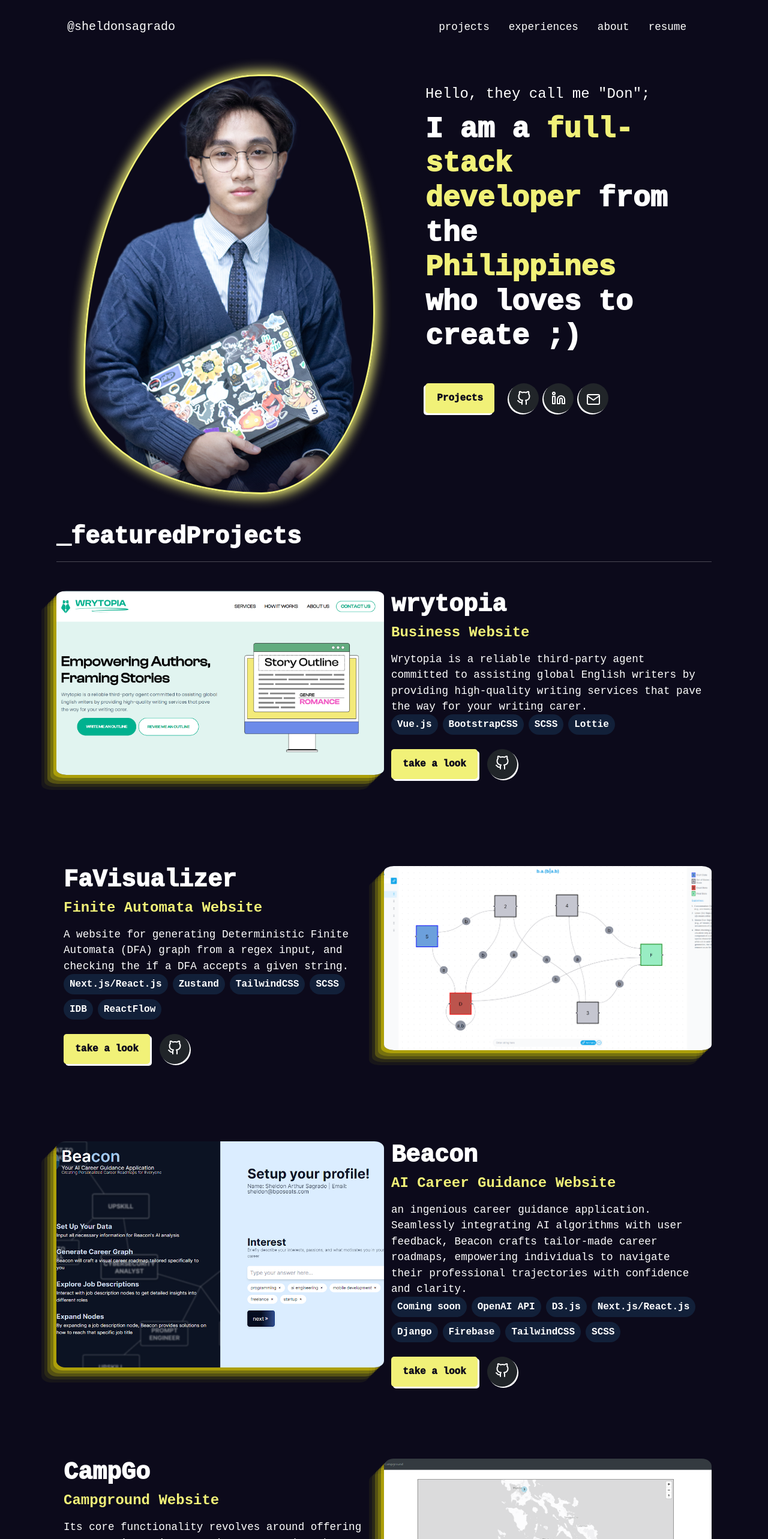
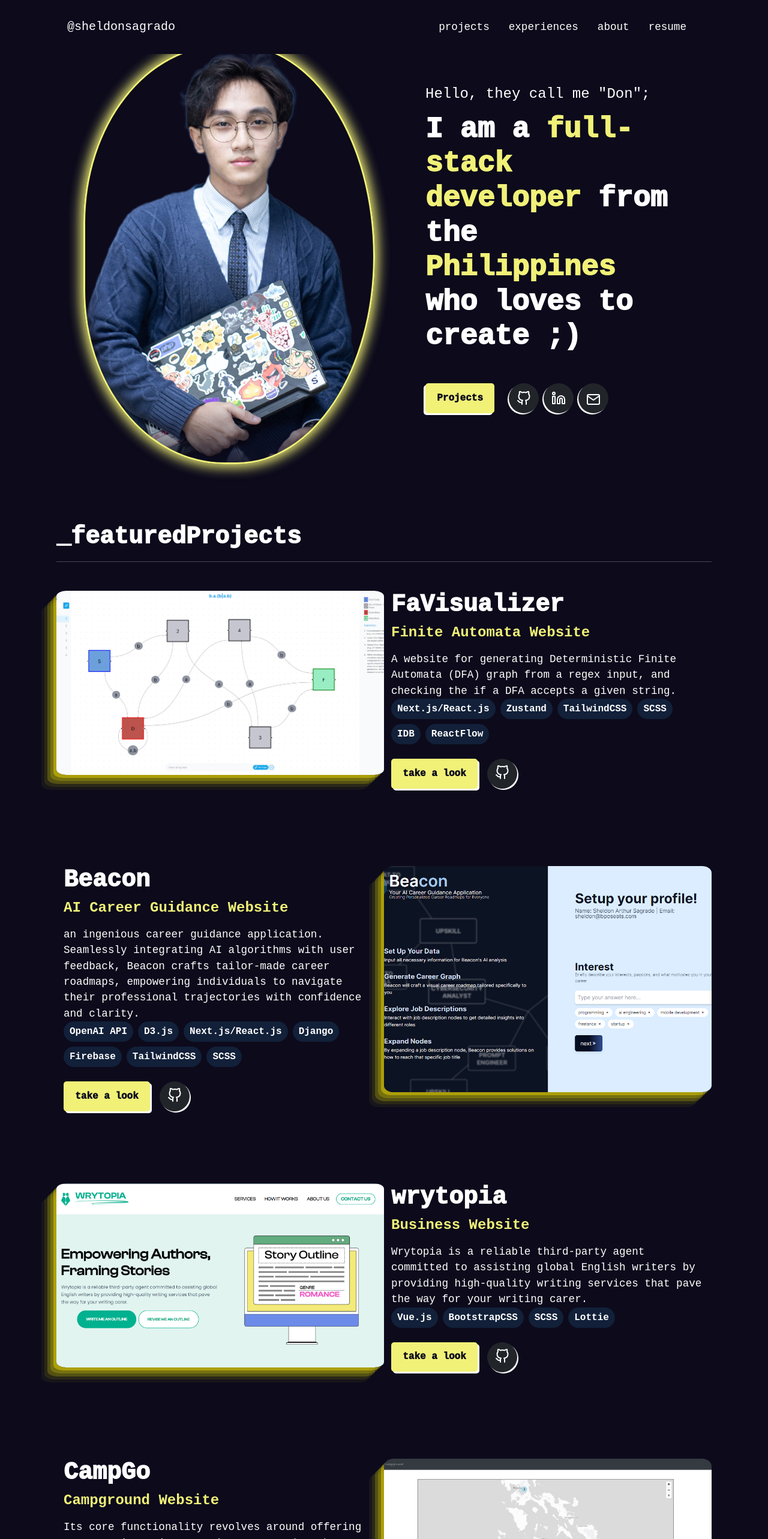
Before and after one commit to cup-noodlehS/portfolio-v2, a Vue app: page / in a window 1280 px wide. Shown: the top 2566 px of the page at 60% size. Built offline with nearby package versions, Linux system fonts and the light colour scheme.

Commit message:
reduce animation speed and change position

```diff
--- a/src/components/index/cover.vue
+++ b/src/components/index/cover.vue
@@ -1,6 +1,6 @@
 <template>
   <div id="home" class="home row justify-content-center align-items-center">
-    <div class="col-6 align-self-end d-none d-lg-block">
+    <div class="col-6 d-none d-lg-block">
       <img ref="meImg" src="images/gwapo.png" alt="" id="meImg" class="" />
     </div>
     <div class="home-content col-12 col-lg-6">
@@ -53,9 +53,9 @@ const animateRadius = async () => {
           direction.value[i] = !direction.value[i];
         }
         if (direction.value[i]) {
-          meImgRadius.value[i] += 2;
+          meImgRadius.value[i]++;
         } else {
-          meImgRadius.value[i] -= 2;
+          meImgRadius.value[i]--;
         }
       }
 
--- a/src/components/index/features.vue
+++ b/src/components/index/features.vue
@@ -13,7 +13,9 @@
             v-if="index % 2 == 0 || screenWidth <= 992"
             class="img-cont col-12 col-lg-6"
           >
-            <img :src="project.imgUrl" class="featured-img" alt="" />
+            <a :href="project.link" target="_blank">
+              <img :src="project.imgUrl" class="featured-img" alt="" />
+            </a>
           </div>
           <div class="featured-description col-12 col-lg-6">
             <h1>{{ project.title }}</h1>
@@ -67,16 +69,6 @@ export default {
       screenWidth: 0,
       projects: [
         {
-          imgUrl: "images/wrytopia.png",
-          title: "wrytopia",
-          subtitle: "Business Website",
-          description:
-            "Wrytopia is a reliable third-party agent committed to assisting global English writers by providing high-quality writing services that pave the way for your writing carer.",
-          skills: ["Vue.js", "BootstrapCSS", "SCSS", "Lottie"],
-          link: "https://wrytopia.vercel.app/",
-          github: "https://github.com/cup-noodlehS/CampGo.git",
-        },
-        {
           imgUrl: "images/dfa.png",
           title: "FaVisualizer",
           subtitle: "Finite Automata Website",
@@ -100,7 +92,6 @@ export default {
           description:
             "an ingenious career guidance application. Seamlessly integrating AI algorithms with user feedback, Beacon crafts tailor-made career roadmaps, empowering individuals to navigate their professional trajectories with confidence and clarity.",
           skills: [
-            "Coming soon",
             "OpenAI API",
             "D3.js",
             "Next.js/React.js",
@@ -109,8 +100,18 @@ export default {
             "TailwindCSS",
             "SCSS",
           ],
-          link: "https://github.com/maxellmilay/beacon/",
+          link: "https://beaconph.site",
           github: "https://github.com/maxellmilay/beacon/",
+        },
+        {
+          imgUrl: "images/wrytopia.png",
+          title: "wrytopia",
+          subtitle: "Business Website",
+          description:
+            "Wrytopia is a reliable third-party agent committed to assisting global English writers by providing high-quality writing services that pave the way for your writing carer.",
+          skills: ["Vue.js", "BootstrapCSS", "SCSS", "Lottie"],
+          link: "https://wrytopia.vercel.app/",
+          github: "https://github.com/cup-noodlehS/CampGo.git",
         },
         {
           imgUrl: "images/campgo.png",
```
